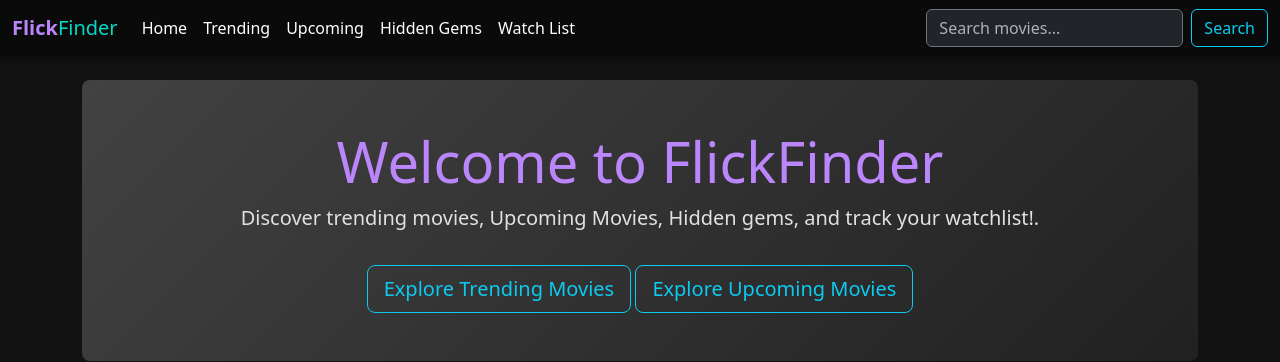
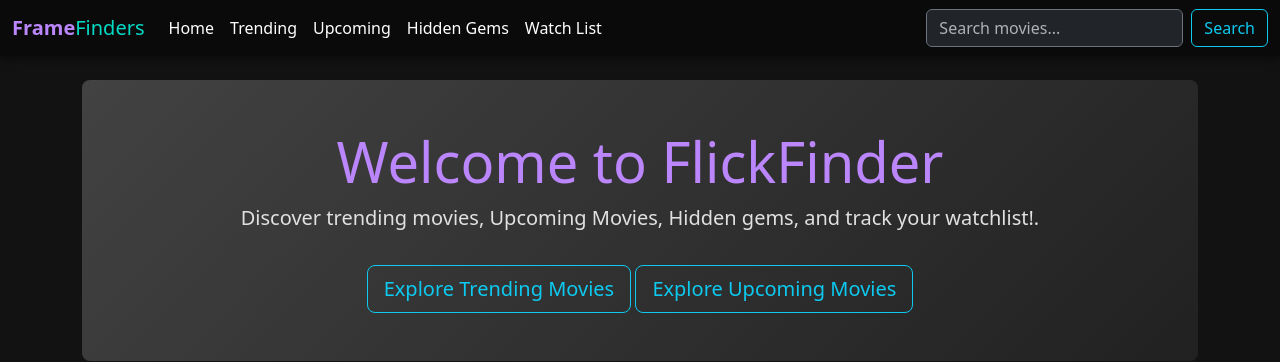
Before and after one commit to AAlejandro8/FrameFinders, a Flask app: page / in a window 1280 px wide. Shown: the top 362 px of the page. Run offline with Flask 3, Linux system fonts and the light colour scheme.

Commit message:
changed name to match repo and final commit

```diff
--- a/app/templates/base.html
+++ b/app/templates/base.html
@@ -48,13 +48,13 @@
         </style>
 
         <!-- page title -->
-        <title>{% block title %}FlickFinder{% endblock %}</title>
+        <title>{% block title %}FrameFinders{% endblock %}</title>
 
         <!-- Fixed navbar  -->
         <nav class="navbar navbar-expand-lg navbar-dark">
             <div class="container-fluid">
                 <a class="navbar-brand" href="/">
-                    <span style="color: #bb86fc; font-weight: 700;">Flick</span><span style="color: #03dac6;">Finder</span>
+                    <span style="color: #bb86fc; font-weight: 700;">Frame</span><span style="color: #03dac6;">Finders</span>
                 </a>
 
                 <!-- Nav bar buttons -->
```
